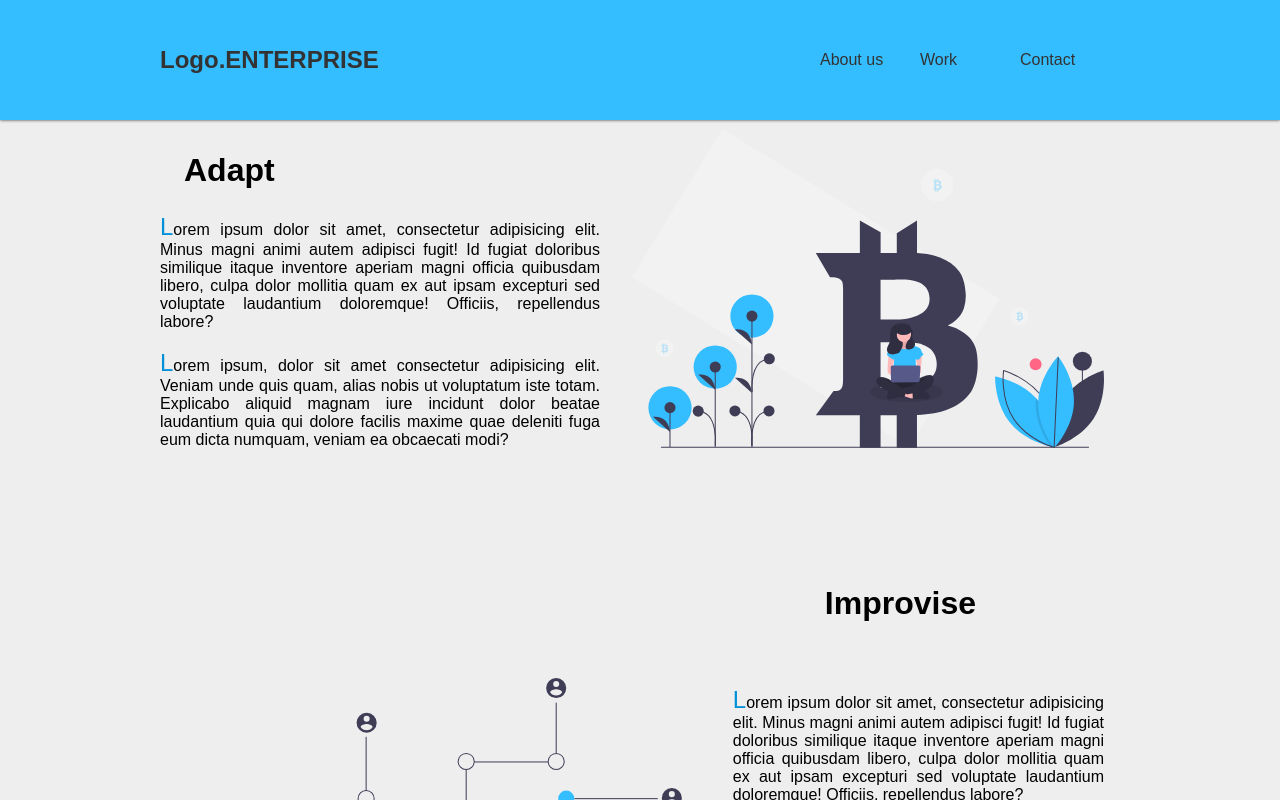
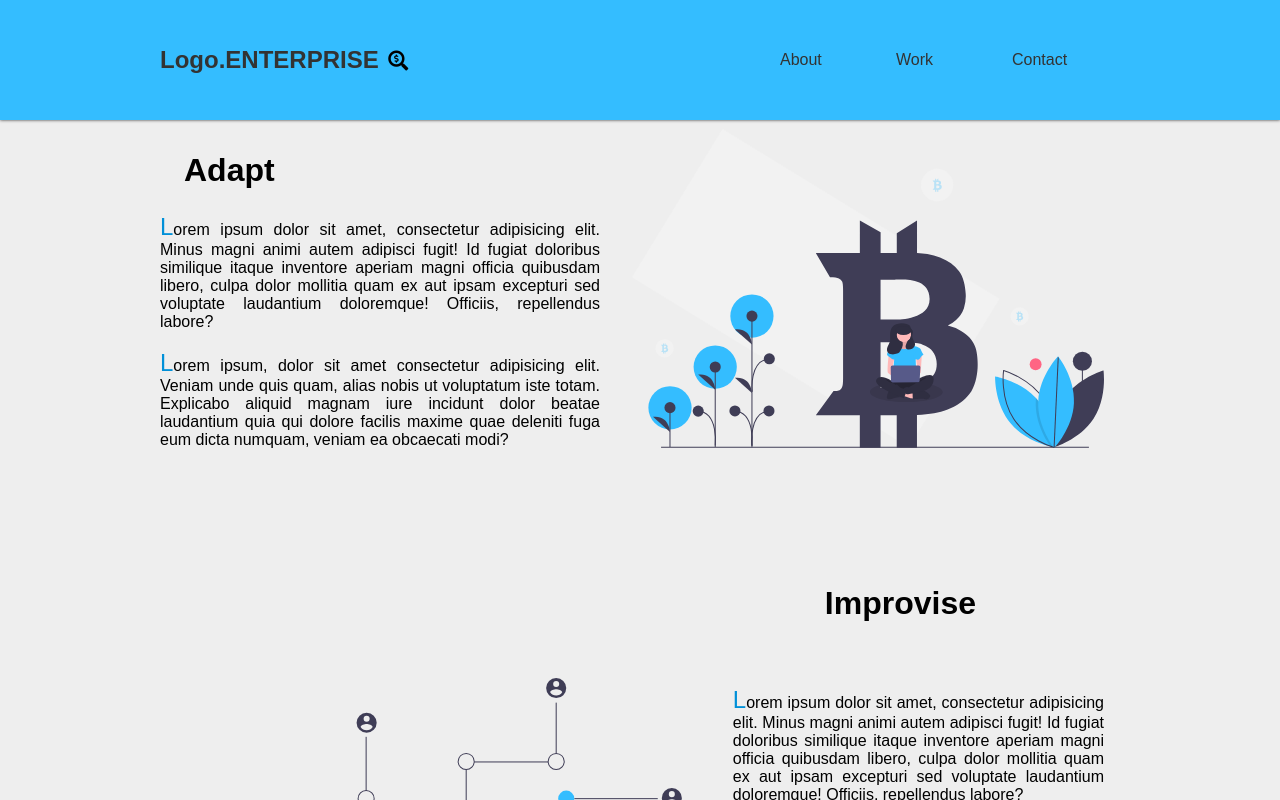
Before and after one commit to Anthonoir576/Projet-10_javaScript, a website: page index.html in a window 1280 px wide. Shown: the top 800 px of the page. Drawn offline with Linux system fonts and the light colour scheme.

Commit message:
start js

```diff
--- a/index.html
+++ b/index.html
@@ -16,9 +16,9 @@
     <body>
         <nav id="navbar">
             <div class="nav-elements" id="nav-elements">
-              <h2><a href="#">Logo.ENTERPRISE</a></h2>
+              <h2><a href="#">Logo.ENTERPRISE</a><i class="fas fa-search-dollar"></i></h2>
               <ul class="nav-links">
-                <li><a href="#adapt">About us</a></li>
+                <li><a href="#adapt">About</a></li>
                 <li><a href="#improvise">Work</a></li>
                 <li><a href="#overcome">Contact</a></li>
               </ul>
--- a/source/sass/main.scss
+++ b/source/sass/main.scss
@@ -55,13 +55,15 @@
 
     & h2 {
 
+        width: 255px;
         transition: all .3s ease-in-out;
 
-        &:hover {
+        & a {
 
-            font-weight: 100;
+            width: 225px;
 
         }
+
 
     }
 
@@ -81,11 +83,15 @@
 
     }
 
+
+
     & li {
 
         padding: 0;
         width: 100px;
+        margin: 0.5rem;
         transition: all 0.2s ease;
+
 
         &:hover {
 
@@ -94,12 +100,18 @@
 
         }
 
+    }
 
-    }
+
 
 }
 
+i {
 
+    margin-left: .6rem;
+    font-size: 20px;
+
+}
 
 
 h1 {
@@ -107,6 +119,7 @@
     padding: 1.5rem;
 
 }
+
 
 p {
 
```
Also changed, not shown: source/css/style.css, 1 other file.
